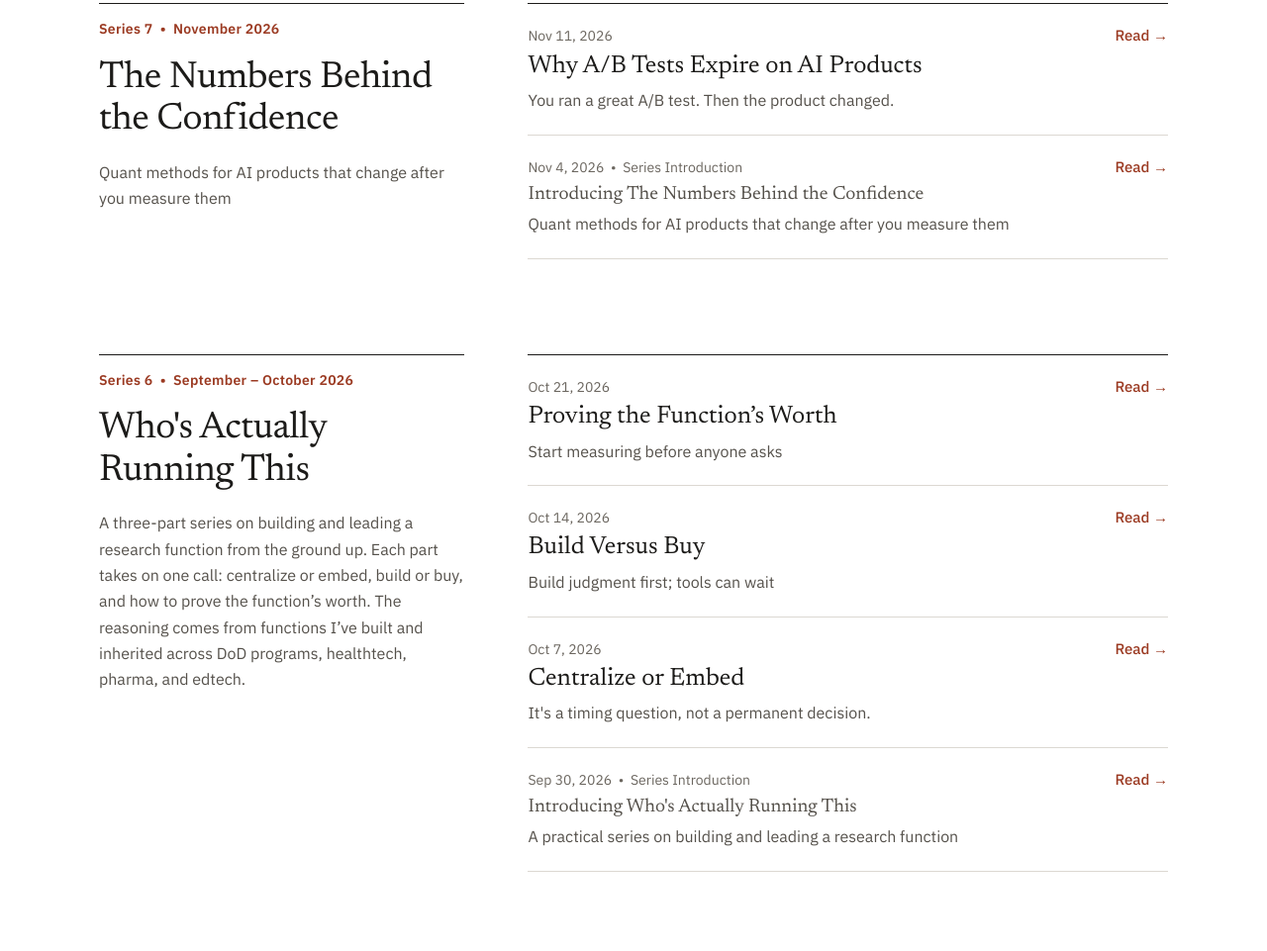
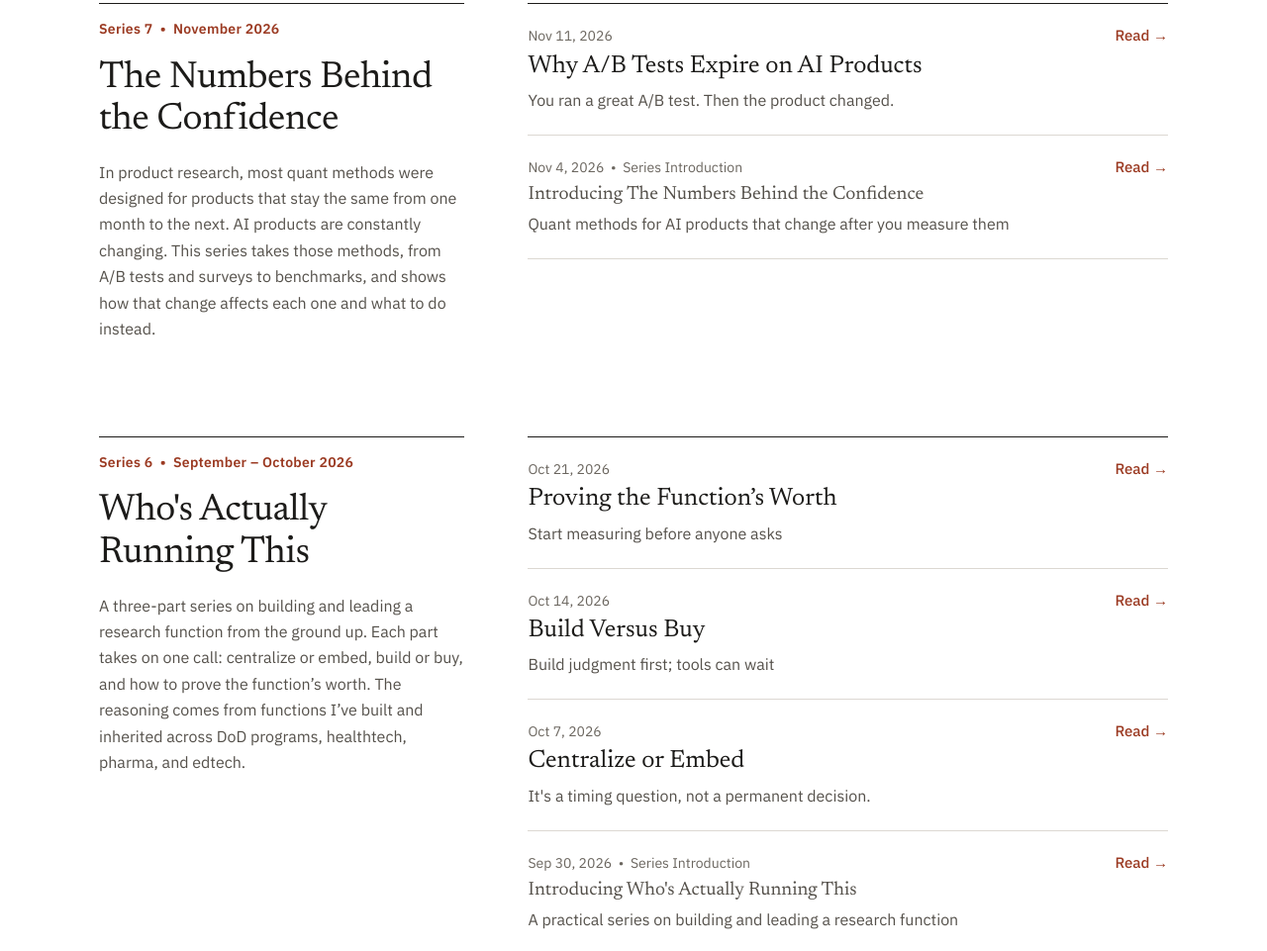
Before and after one commit to shannonlcoleman/shannonlcoleman.github.io, a plain HTML site: page writing.html in a window 1280 px wide. Shown: the part 943-1904 px from the top of the page at 99% size. Drawn offline with Linux system fonts and the light colour scheme.

Commit message:
Update writing page
Co-Authored-By: Claude Opus 5.5 <noreply@anthropic.com>
Claude-Session: https://claude.ai/code/session_01PbTWCqrhD14bmn9ougXRR1

```diff
--- a/writing.html
+++ b/writing.html
@@ -510,7 +510,7 @@
     <div class="series-header">
       <div class="series-label">Series 7 &nbsp;&bull;&nbsp; November 2026</div>
       <h2 class="series-title">The Numbers Behind<br><em>the Confidence</em></h2>
-      <p class="series-desc">Quant methods for AI products that change after you measure them</p>
+      <p class="series-desc">In product research, most quant methods were designed for products that stay the same from one month to the next. AI products are constantly changing. This series takes those methods, from A/B tests and surveys to benchmarks, and shows how that change affects each one and what to do instead.</p>
     </div>
     <div class="article-list">
       <a href="https://byshannoncoleman.substack.com/p/ab-tests-ai-products?utm_source=portfolio&amp;utm_medium=writing-page&amp;utm_campaign=site&amp;utm_content=ab-tests-ai-products" class="article-link" target="_blank" rel="noopener">
```
